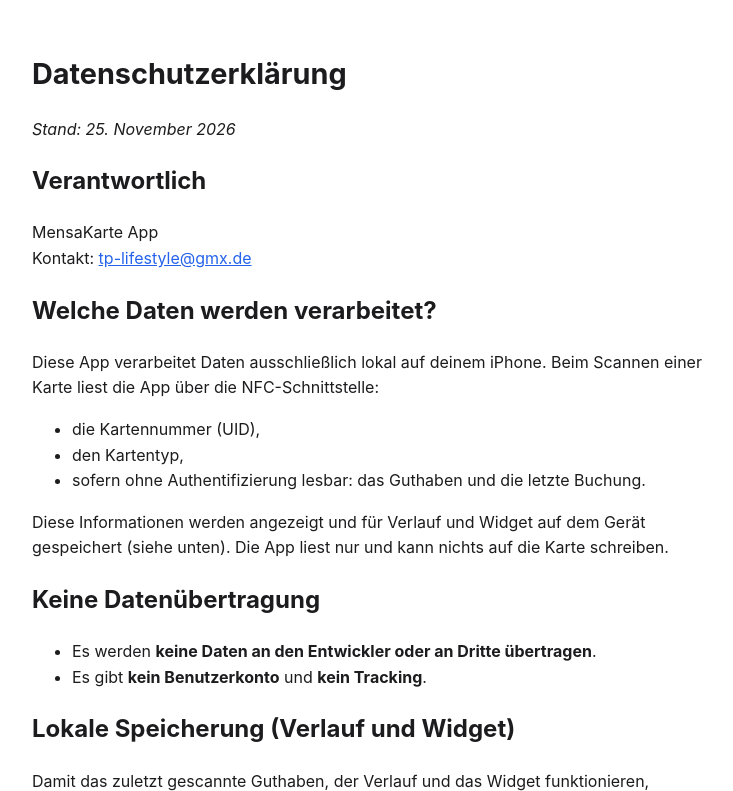
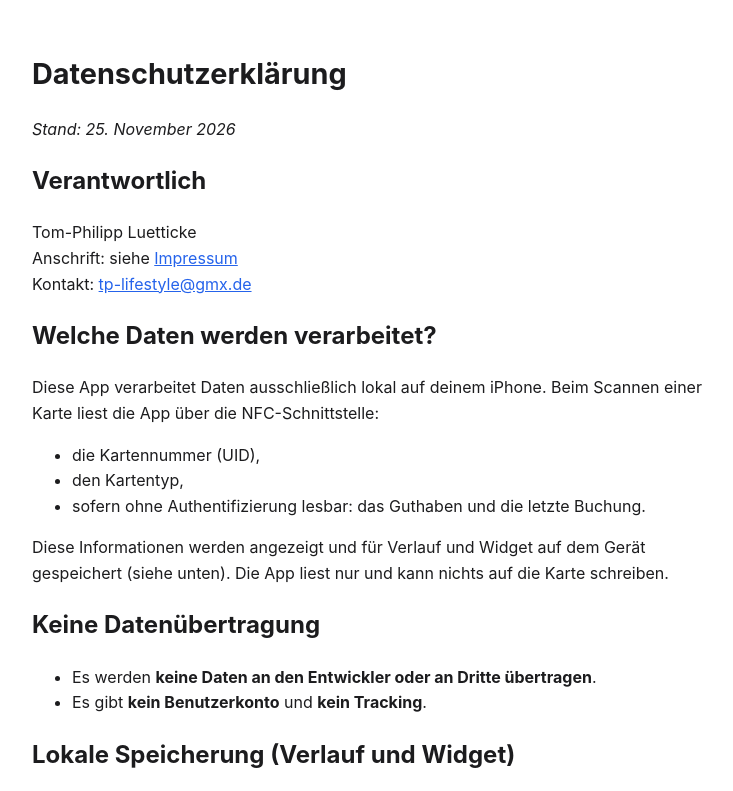
Before and after one commit to T-eveloped/guthaben-checker, a plain HTML site: page datenschutz.html in a window 1280 px wide. Shown: the top 791 px of the page, without its empty margins (268-1001 px from the left). Drawn offline with Linux system fonts and the light colour scheme.

Commit message:
Datenschutz: Verantwortlicher und Link zum Impressum

```diff
--- a/datenschutz.html
+++ b/datenschutz.html
@@ -22,7 +22,8 @@
   <p><em>Stand: 25. November 2026</em></p>
 
   <h2>Verantwortlich</h2>
-  <p>MensaKarte App<br>
+  <p>Tom-Philipp Luetticke<br>
+  Anschrift: siehe <a href="impressum.html">Impressum</a><br>
   Kontakt: <a href="mailto:tp-lifestyle@gmx.de">tp-lifestyle@gmx.de</a></p>
 
   <h2>Welche Daten werden verarbeitet?</h2>
@@ -73,6 +74,6 @@
   <p>Diese Erklärung kann bei App-Updates angepasst werden. Die jeweils aktuelle
   Version findest du unter dieser Adresse.</p>
 
-  <footer><p><a href="index.html">Zurück zum Support</a></p></footer>
+  <footer><p><a href="index.html">Zurück zum Support</a> · <a href="impressum.html">Impressum</a></p></footer>
 </body>
 </html>
```
